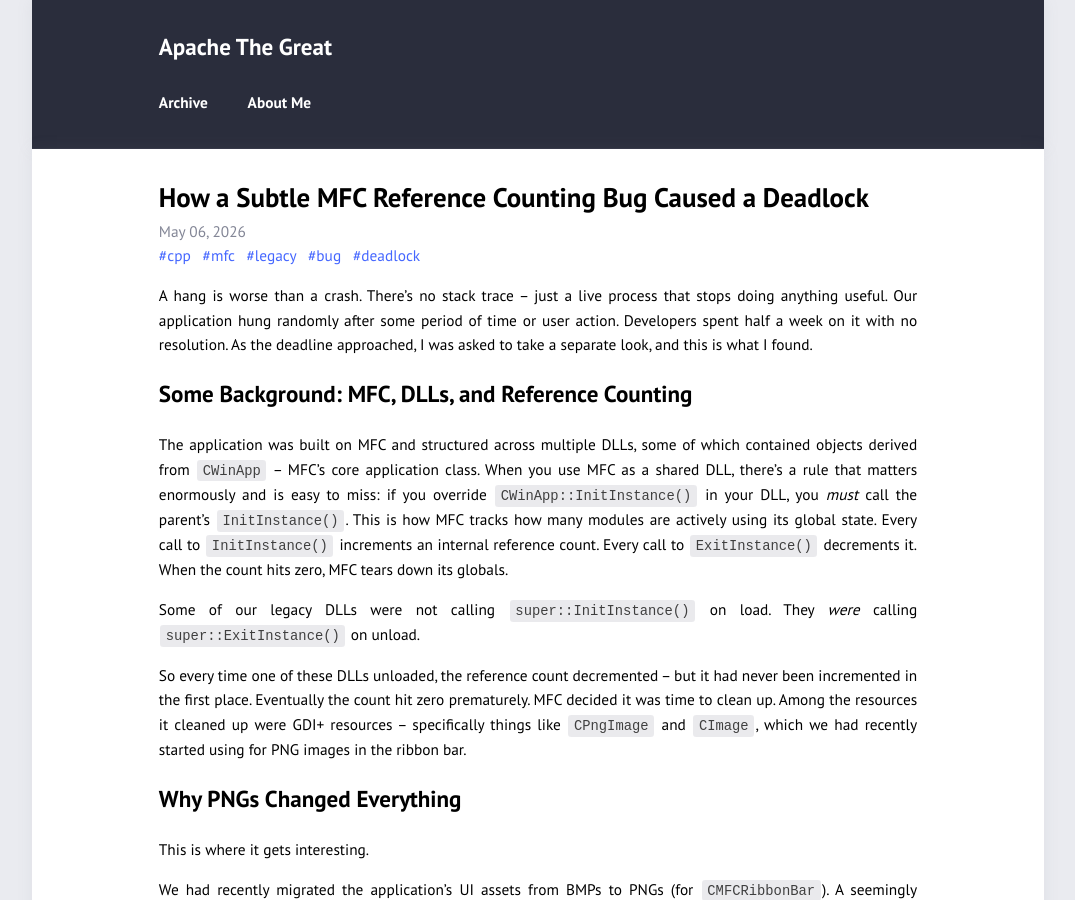
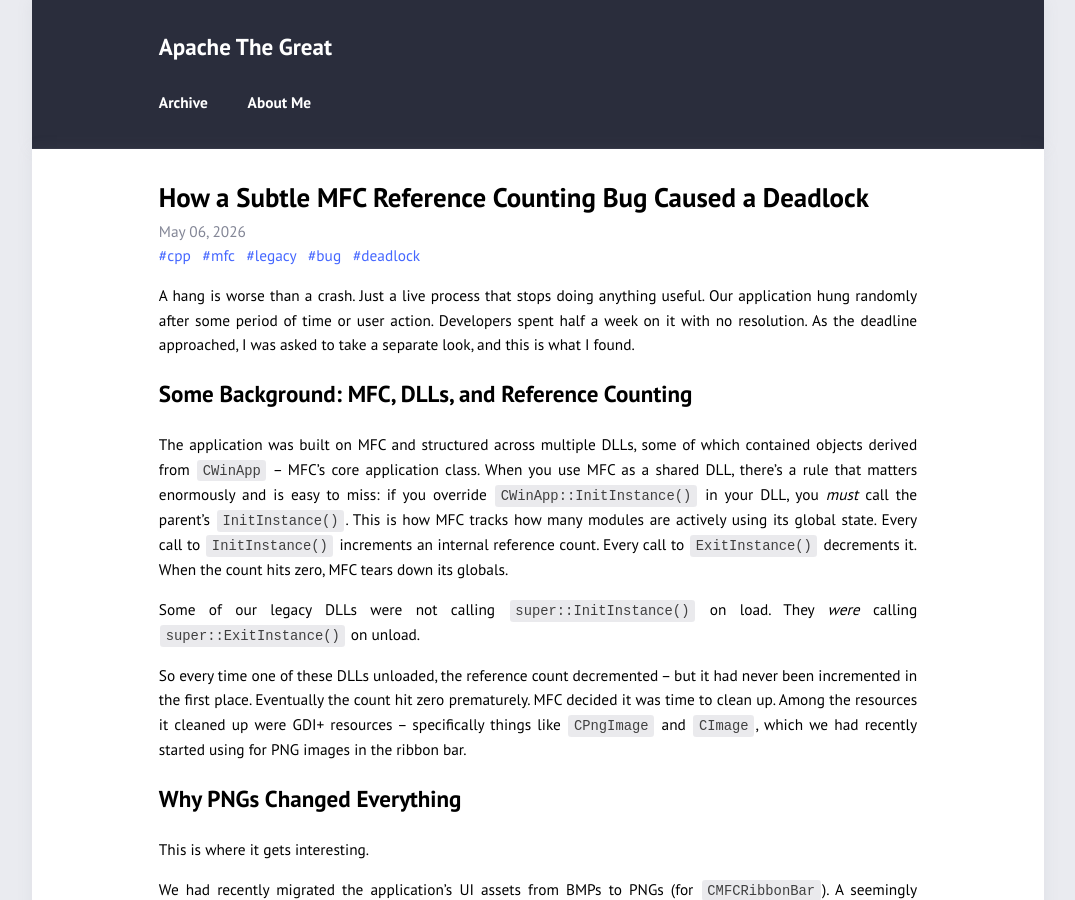
Before and after one commit to TGApache/tgapache.github.io, a Jekyll site: the page built from _posts/2026-05-06-subtle-mfc-reference-counting-bug-deadlock.md, in a window 1280 px wide and 900 px high. Shown: the whole window, without its empty margins (102-1177 px from the left). Built offline with Jekyll 4.4.1, drawn with Linux system fonts in a browser that asks for light colours.

Commit message:
Change text

```diff
--- a/_posts/2026-05-06-subtle-mfc-reference-counting-bug-deadlock.md
+++ b/_posts/2026-05-06-subtle-mfc-reference-counting-bug-deadlock.md
@@ -7,7 +7,7 @@ categories: media
 tags: [cpp, mfc, legacy, bug, deadlock]
 ---
 
-A hang is worse than a crash. There's no stack trace – just a live process that stops doing anything useful. Our application hung randomly after some period of time or user action. Developers spent half a week on it with no resolution. As the deadline approached, I was asked to take a separate look, and this is what I found.
+A hang is worse than a crash. Just a live process that stops doing anything useful. Our application hung randomly after some period of time or user action. Developers spent half a week on it with no resolution. As the deadline approached, I was asked to take a separate look, and this is what I found.
 
 ## Some Background: MFC, DLLs, and Reference Counting
 
```
